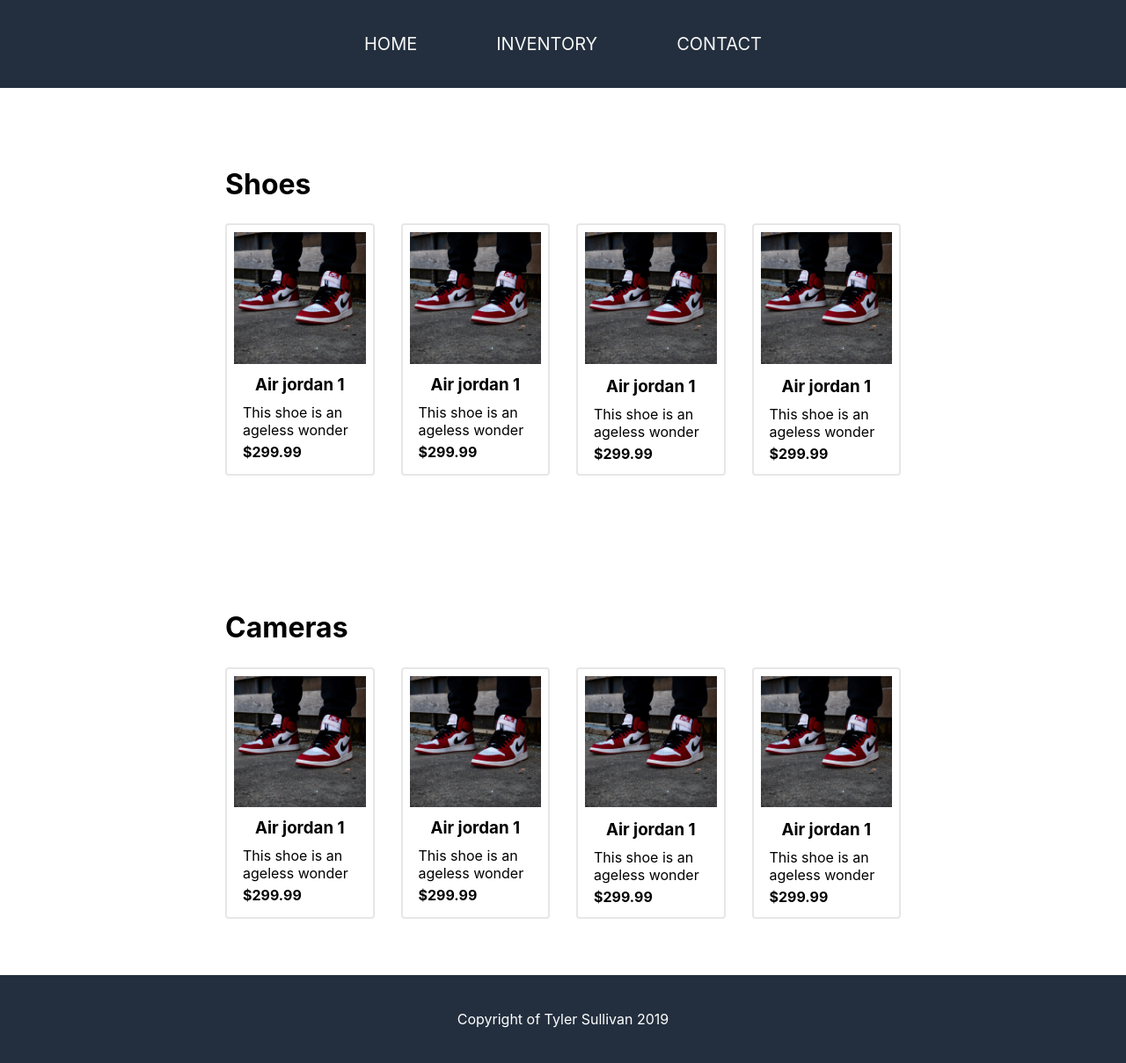
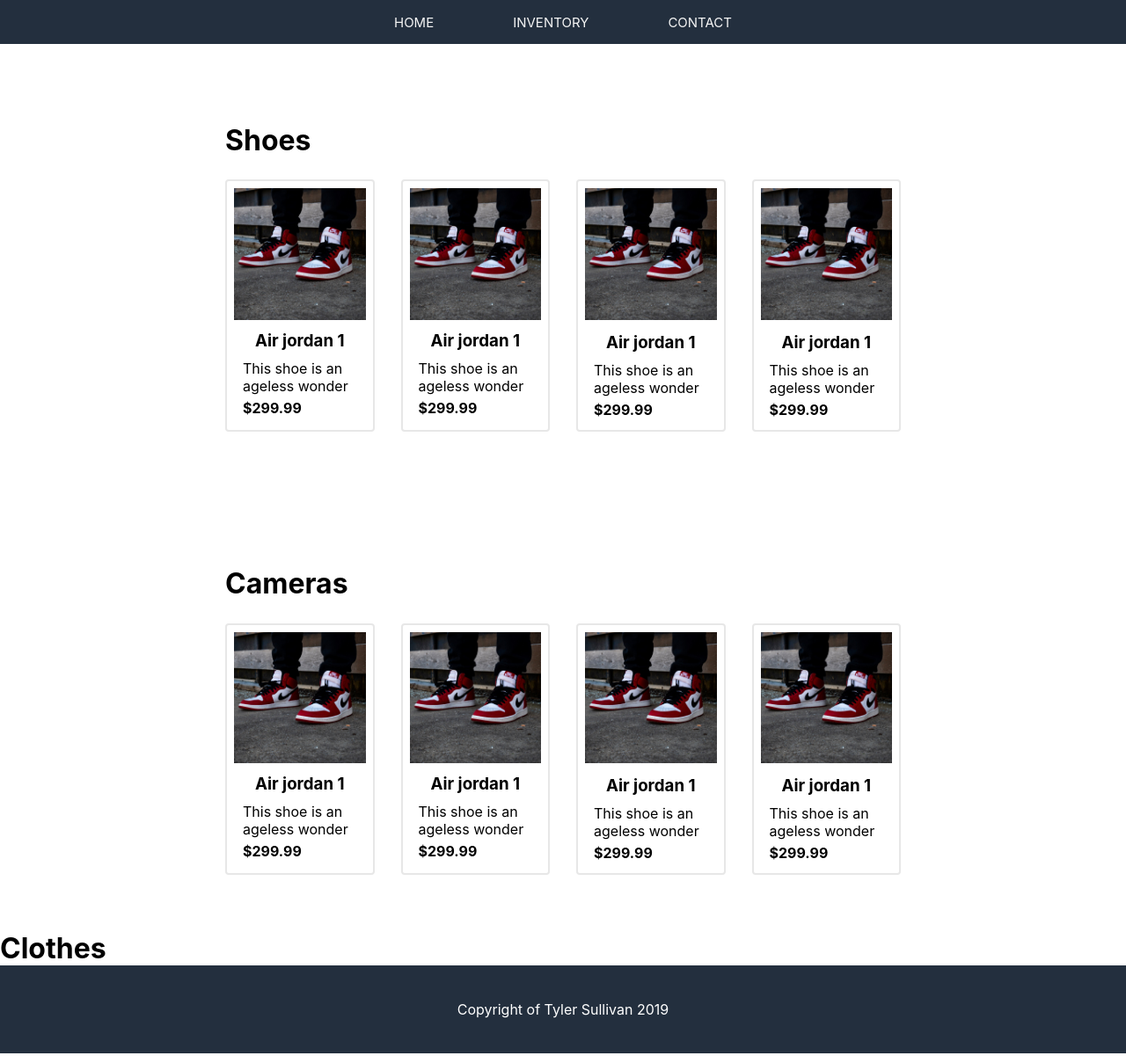
Before and after one commit to tylersullivan21/DIG3134, a PHP site: page /inventory.html in a window 1280 px wide. Shown: the whole page at 88% size. Run offline with PHP 8.4, Linux system fonts and the light colour scheme.

Commit message:
changed the navbar globally

```diff
--- a/project 1/css/inventory.css
+++ b/project 1/css/inventory.css
@@ -22,7 +22,7 @@
   }
   .navbar {
     width: 100%;
-    height: 100px;
+    height: 50px;
     background-color: #232f3e;
     padding-left: 50px;
     padding-right: 50px;
@@ -43,12 +43,12 @@
     text-decoration: none;
     color: whitesmoke;
     padding: 10px 45px;
-    font-size: 20px;
+    font-size: 15px;
   }
   .nav-links a:hover{
-    background-color: black;
-    opacity:1;
-}
+      background-color: black;
+      opacity:1;
+  }
 
   .wrapper{
     display:grid;
--- a/project 1/inventory.html
+++ b/project 1/inventory.html
@@ -132,7 +132,7 @@
 
         </section>
 
-            <h1 class="clothes-head"></h1>
+            <h1 class="clothes-head">Clothes</h1>
             <div class="clothes-cards"></div>
 
         </main>
```
Also changed, not shown: project 1/css/form.css (+5 -5 lines).
